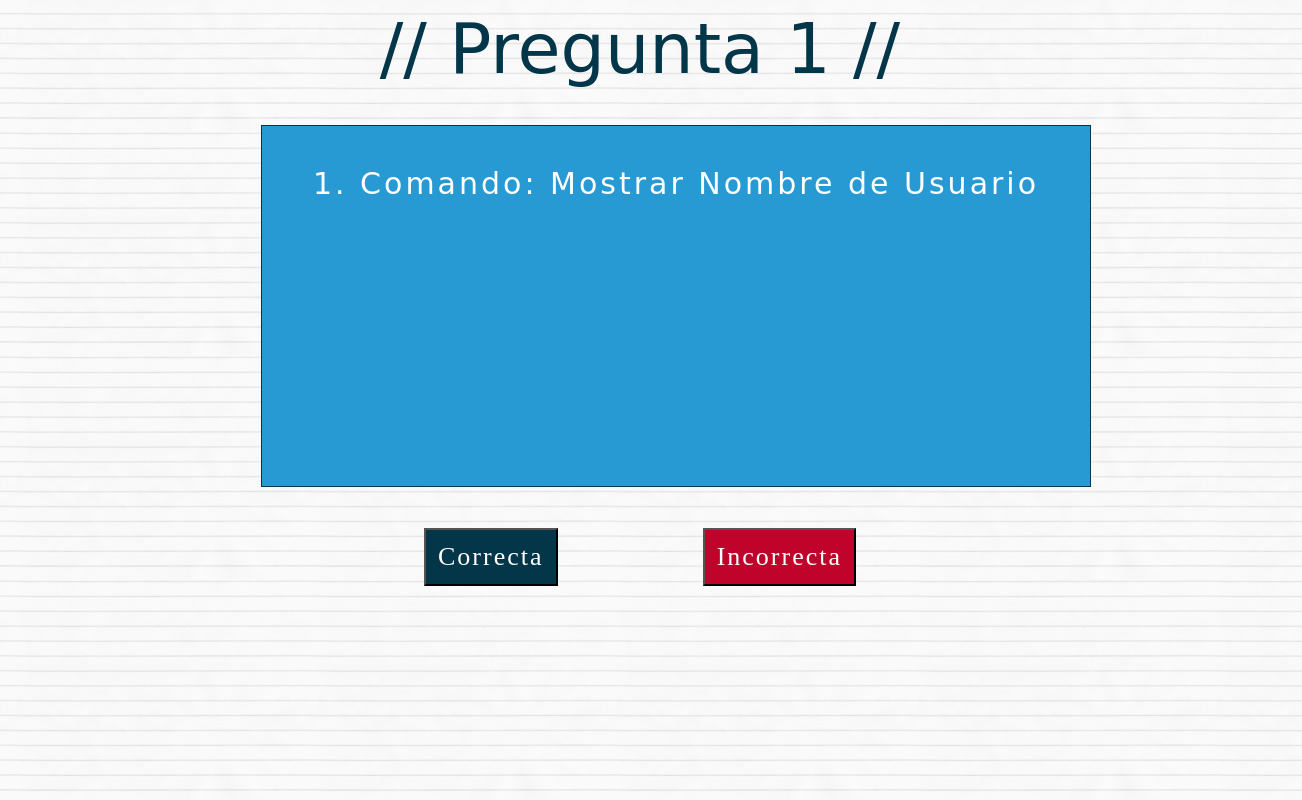
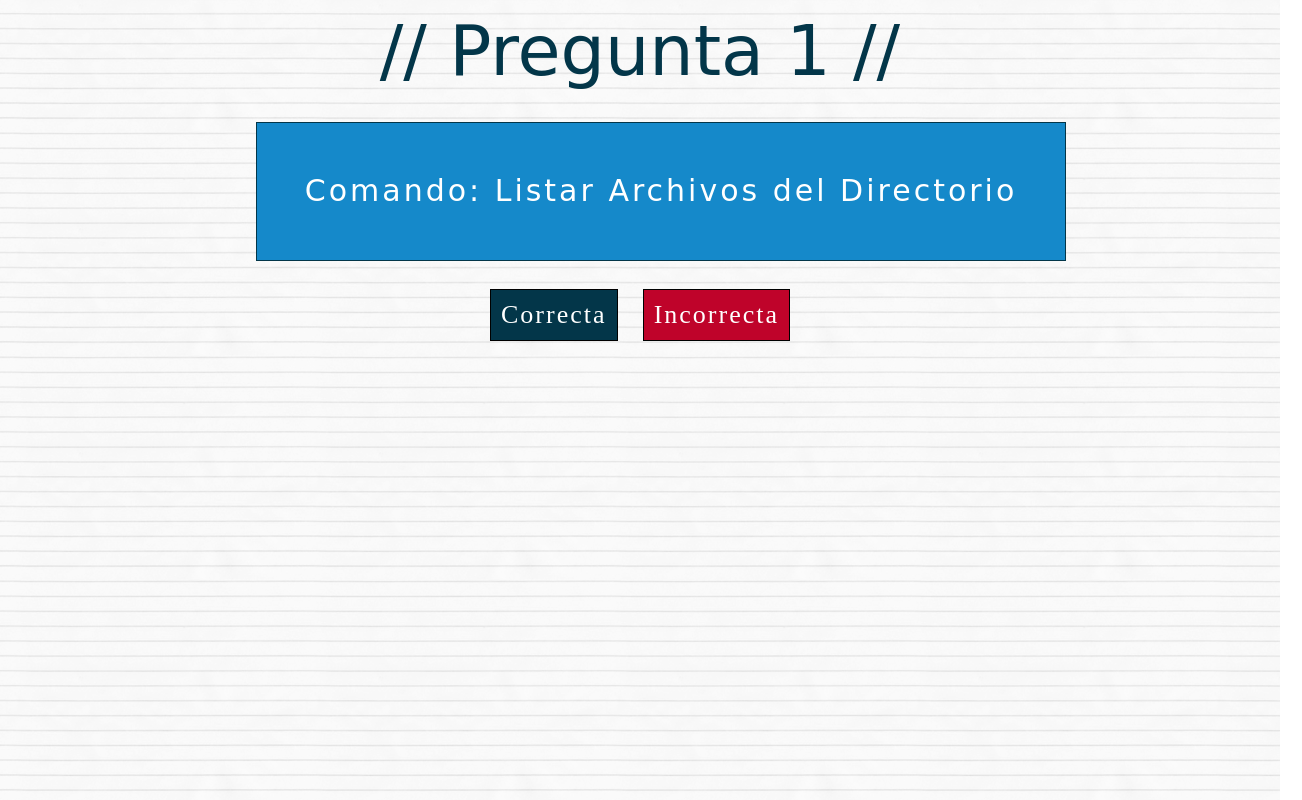
Before and after one commit to miguelmanzan/cartasdememoria, a plain HTML site: page index.html in a window 1280 px wide. Both pictures are taken after a click on the button "Empezar". Shown: the whole page, 1302 px wide, since content can reach past the window. Drawn offline with nearby package versions, Linux system fonts and the light colour scheme; a web font is replaced by a local one.

Commit message:
flexible height solved

```diff
--- a/css/style.css
+++ b/css/style.css
@@ -1,47 +1,43 @@
+*{
+  margin: 0;
+  padding: 0;
+  list-style: none;
+  text-decoration: none;
+  border: none;
+  outline: none;
+}
+
 body
 {
   background:url(../img/background.png);
   font-family: 'Londrina Solid', cursive;
 }
 
-.card, .option-container
+.flip, .option-container
 {
-  margin: 10px auto;
+  margin: 0 auto;
   width: 60%;
   font-size: 30px;
   letter-spacing: 3px;
   text-align: center;
-  padding: 15px;
   color: #ffffff;
 }
 
 .option-container
 {
+  width: 70%;
   margin: 35px auto;
-  background-color: #289AD3;
+  background-color: #1589CA;
   font-size: 30px;
-  padding: 50px;
+  padding: 70px 0;
   border-radius: 10px;
   border: 2px solid #033649;
-}
-
-#question
-{
-  background-color: #289AD3;
-  padding: 40px 20px;
-}
-
-#answer, #select-card
-{
-  /* box-shadow: 5px 5px 3px #cdc9ce; */
-  background-color: #033649;
-  padding: 40px 20px;
 }
 
 .header-title
 {
   width: 70%;
-  margin: 7px auto;
+  margin: 10px auto;
   text-align: center;
   color: #033649;
   font-size: 70px;
@@ -49,7 +45,7 @@ body
 
 #decks-table
 {
-  margin: -80px auto;
+  margin: -40px auto;
   text-align: center;
   color: #033649;
   font-size: 18px;
@@ -69,12 +65,16 @@ body
 
 #decks-table td
 {
-  padding: 7px 0;
+  padding: 10px 0;
   width: 150px;
 }
 
 .action-buttons {
-  margin: 40px auto;
+  margin: 80px auto;
+  text-align: center;
+}
+
+.start-buttons {
   text-align: center;
 }
 
@@ -84,80 +84,78 @@ button
   color: #fff;
   background-color: #033649;
   font-size: 26px;
-  padding: 12px;
-  margin-left: 70px;
-  margin-right: 70px;
+  padding: 10px 10px;
+  margin: 0 10px;
   letter-spacing: 2px;
-  position: relative;
+  border: 1px solid #000;
 }
 
 button:hover {
-  background-color: #289AD3;
+  background-color: #1589CA;
 }
 
 #select-subject, #select-num-cards{
   font-family: 'Londrina Solid';
   color: #fff;
   background: url(../img/arrow.png) no-repeat right #ddd;
-  background-color: #289AD3;
+  background-color: #1589CA;
   background-position: 95% 50%;
-  margin-left: 20px;
+  margin: 5px 20px;
   width: 268px;
-  padding: 5px;
+  padding: 10px 20px;
   font-size: 20px;
-  line-height: 1;
   border: 2px solid white;
   -webkit-appearance: none;
 }
 
 .selected-deck{
-  background-color: #289AD3;
-}
-
-#circle {
-  margin: 0 auto;
-  position: relative;
-  top: 26px;
+  background-color: #1589CA;
 }
 
 .red {
-  background-color: #BF032A
+  background-color: #BF032A;
 }
 
-.card-container {
-  perspective: 10000px;
+.flip {
+  -webkit-perspective: 800px;
+  margin: 30px auto;
+  width: 60%;
+  font-size: 30px;
+  letter-spacing: 3px;
+  text-align: center;
+  color: #ffffff;
+
+}
+.flip .card.flipped {
+  transform: rotateY(180deg);
+}
+.flip .card {
+  height: 100%;
+  transform-style: preserve-3d;
+  transition: 0.5s;
+}
+.flip .card .face {
+  width: 100%;
+  position: absolute;
+  backface-visibility: hidden;
+  z-index: 2;
+  text-align: center;
+}
+.flip .card .front {
+  z-index: 1;
+  background-color: #1589CA;
+}
+.flip .card .back {
+  transform: rotateY(180deg);
+  background-color: #033649;
 }
 
-.card-container-rotated {
-  transform: rotateY(180deg);
-}
-
-.card{
-  transition: 0.6s;
-  transform-style: preserve-3d;
-  position: relative;
-}
-
-#question, #answer {
-  -webkit-backface-visibility: hidden; /* Chrome, Safari, Opera */
-  backface-visibility: hidden;
-  position: absolute;
-  top: 0;
-  left: 0;
-}
-
-#question {
-  transform: rotateY(0deg);
+.front, .back {
   border: 1px solid #033649;
 }
 
-#answer {
-  transform: rotateY(180deg);
-}
-
-.card-container, #question, #answer {
-  width: 100%;
-  height: 280px;
+.front, .back {
+  padding: 50px 20px 0 20px;
 }
 
 .btn-oculto {
--- a/index.html
+++ b/index.html
@@ -12,14 +12,10 @@
   // Cartas de Memoria //
 </div>
 
-<div class="card-container card">
+<div class="flip">
   <div class="card">
-    <div id="question">
-
-    </div>
-    <div id="answer">
-
-    </div>
+    <div class="face front"></div>
+    <div class="face back"></div>
   </div>
 </div>
 
@@ -41,15 +37,13 @@
     <option>25</option>
   </select>
 </div>
-<div class="action-buttons">
+<div class="start-buttons">
   <button id="btn-start">Empezar</button>
 </div>
-<br><br>
 <div class="action-buttons">
   <button id="btn-correct" class="btn-oculto">Correcta</button>
   <button id="btn-incorrect" class="btn-oculto red">Incorrecta</button>
 </div>
-
 
 <div id='decks-table'>
   <table>
--- a/js/Flashcards.js
+++ b/js/Flashcards.js
@@ -128,7 +128,7 @@ Flashcards.prototype.showEmpty = function () {
   $('#btn-incorrect').hide();
 
   // Ocultar card-container
-  $('.card-container').hide();
+  $('.flip').hide();
 
   // Mostrar option-container
   $('.option-container').show();
@@ -144,6 +144,9 @@ Flashcards.prototype.showEmpty = function () {
 
 // Método: showCart() //
 Flashcards.prototype.showCart = function () {
+
+
+
   // Guardamos la carta en un variable temporal
   temporal = flashcards.decks[this.currentDeck][this.pos];
 
@@ -157,16 +160,20 @@ Flashcards.prototype.showCart = function () {
   this.countCards();
 
   // Mostrar card-container
-  $('.card-container').show();
+  $('.flip').show();
 
   // Mostrar tabla
   $('#decks-table').hide();
 
   // Imprimir pregunta de la siguiente carta
-  $('#question').text(flashcards.decks[this.currentDeck][this.pos].pregunta);
+  $('.front').text(flashcards.decks[this.currentDeck][this.pos].pregunta);
 
   // Imprimir la respuesta de la carta que toque
-  $('#answer').text(flashcards.decks[this.currentDeck][this.pos].respuesta);
+  $('.back').text(flashcards.decks[this.currentDeck][this.pos].respuesta);
+
+  $('.front').height("auto");
+  $('.back').height("auto");
+  $('.flip').height("auto");
 
   // Ocultamos el botón "Empezar"
   $('#btn-start').hide();
@@ -176,6 +183,20 @@ Flashcards.prototype.showCart = function () {
 
   // Mostramos el encabezado "Pregunta X"
   $('.header-title').text("// Pregunta " + this.cardNum + " //");
+
+  var frontHeight = $('.front').outerHeight();
+  var backHeight = $('.back').outerHeight();
+
+  if (frontHeight > backHeight) {
+    $('.front').height(frontHeight);
+    $('.back').height(frontHeight);
+    $('.flip').height(frontHeight);
+  }
+  else {
+    $('.front').height(backHeight);
+    $('.back').height(backHeight);
+    $('.flip').height(backHeight);
+  }
 }
 
 // Método fillDecks()
--- a/js/data.js
+++ b/js/data.js
@@ -1,26 +1,10 @@
 var subjects = {
   'bash' : [
-    new Card("1. Comando: Mostrar Nombre de Usuario", "$ whoami"),
-    new Card("2. Comando: Mostrar Nombre del Ordenador", "$ hostname"),
-    new Card("3. Comando: Mostrar Directorio Actual", "$ pwd"),
-    new Card("4. Comando: Listar Archivos del Directorio", "$ ls"),
-    new Card("5. Comando: Mostrar Nombre de Usuario", "$ whoami"),
-    new Card("2. Comando: Mostrar Nombre del Ordenador", "$ hostname"),
-    new Card("3. Comando: Mostrar Directorio Actual", "$ pwd"),
-    new Card("4. Comando: Listar Archivos del Directorio", "$ ls"),
-    new Card("1. Comando: Mostrar Nombre de Usuario", "$ whoami"),
-    new Card("2. Comando: Mostrar Nombre del Ordenador", "$ hostname"),
-    new Card("3. Comando: Mostrar Directorio Actual", "$ pwd"),
-    new Card("4. Comando: Listar Archivos del Directorio", "$ ls"),
-    new Card("1. Comando: Mostrar Nombre de Usuario", "$ whoami"),
-    new Card("2. Comando: Mostrar Nombre del Ordenador", "$ hostname"),
-    new Card("3. Comando: Mostrar Directorio Actual", "$ pwd"),
-    new Card("4. Comando: Listar Archivos del Directorio", "$ ls"),
-    new Card("1. Comando: Mostrar Nombre de Usuario", "$ whoami"),
-    new Card("2. Comando: Mostrar Nombre del Ordenador", "$ hostname"),
-    new Card("3. Comando: Mostrar Directorio Actual", "$ pwd"),
-    new Card("4. Comando: Listar Archivos del Directorio", "$ ls"),
-    new Card("5. Comando: Listar Archivos Detallados", "$ ls -l")
+    new Card("Comando: Mostrar Nombre de Usuario", "$ hostname Mostrar Nombre de Usuario Mostrar Nombre de Usuario Mostrar Nombre de Usuario Mostrar Nombre de Usuario Mostrar Nombre de Usuario Mostrar Nombre de Usuario Mostrar Nombre de Usuario Mostrar Nombre de Usuario Mostrar Nombre de Usuario Mostrar Nombre de Usuario Mostrar Nombre de Usuario Mostrar Nombre de Usuario Mostrar Nombre de UsuarioMostrar Nombre de Usuario Mostrar Nombre de Usuario"),
+    new Card("Comando: Mostrar Nombre del Ordenador", "$ hostname"),
+    new Card("Comando: Mostrar Directorio Actual", "$ pwd"),
+    new Card("Comando: Listar Archivos del Directorio", "$ ls"),
+    new Card("Comando: Mostrar Nombre de Usuario", "$ whoami")
   ],
   'html' : [
     new Card("1. Comando: Mostrar Nombre de Usuario", "$ whoami"),
--- a/js/main.js
+++ b/js/main.js
@@ -5,7 +5,9 @@ console.log("Iniciando");
 // Ready
 $(document).ready(function () {
   // Ocultamos card-container
-  $('.card-container').hide();
+  $('.flip').hide();
+
+  $("#answer").toggleClass("btn-oculto");
 
   // Evento: startGame()
   $('#btn-start').click(flashcards.startGame.bind(flashcards));
@@ -19,10 +21,8 @@ $(document).ready(function () {
   // Evento: pressIncorrect()
   $('#btn-incorrect').click(flashcards.pressIncorrect.bind(flashcards));
 
-  console.log("ready");
   //Evento de rotación
-  $(".card-container").click(function(){
-    $(".card-container").toggleClass("card-container-rotated");
+  $(".flip").click(function(){
+    $(this).find('.card').toggleClass('flipped');
   });
-
 });
```
